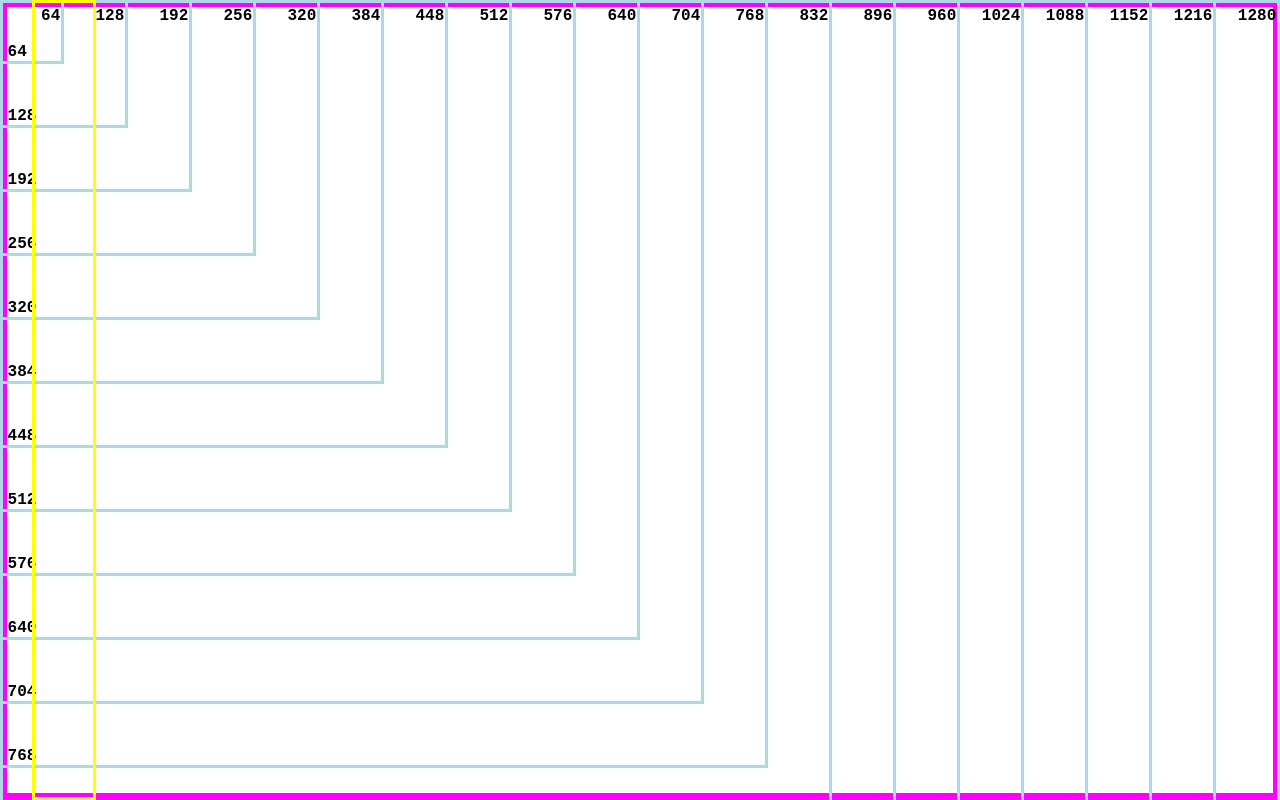
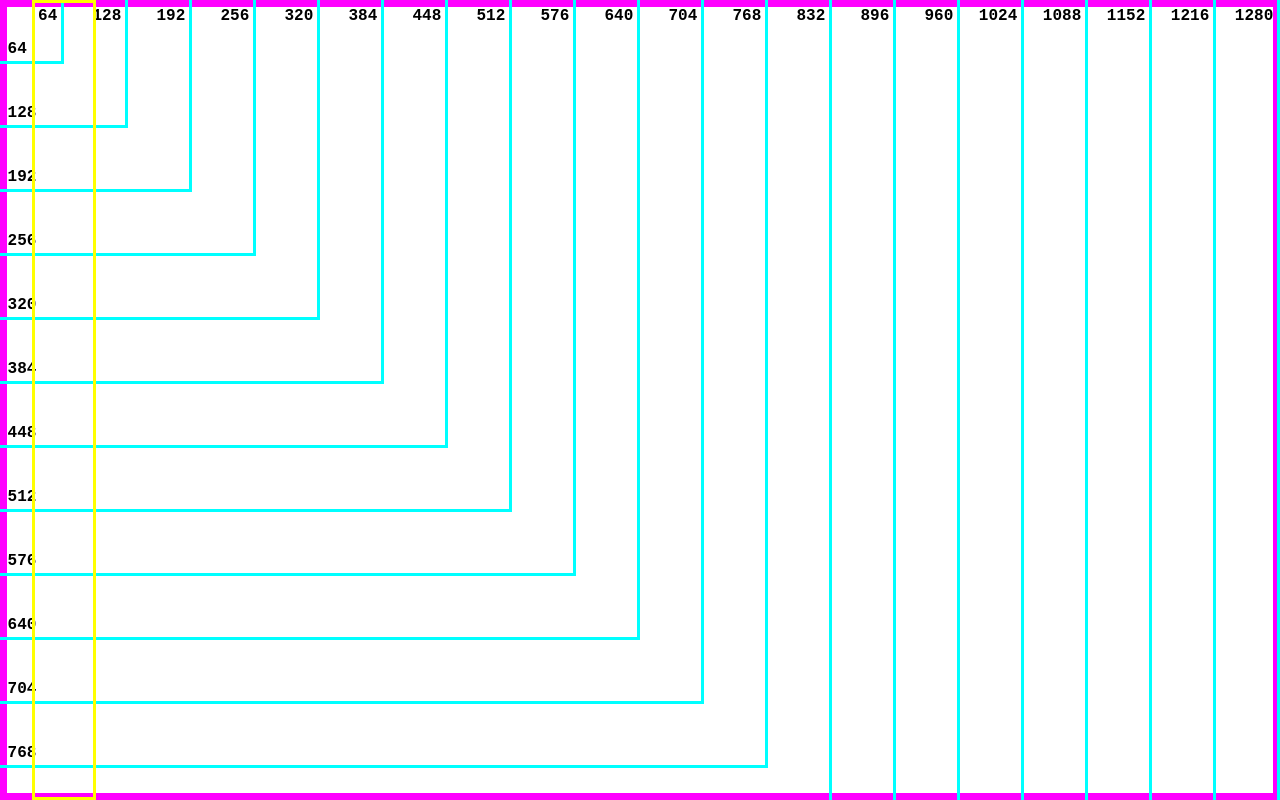
Before and after one commit to thgross/webgrid, a plain HTML site: page index.html in a window 1280 px wide. Drawn offline with Linux system fonts and the light colour scheme.

Commit message:
Verbesserungen

```diff
--- a/index.html
+++ b/index.html
@@ -9,9 +9,6 @@
 		}
 
 		@media (-webkit-min-device-pixel-ratio : 1), not all, (min-resolution : 1dppx), (min-resolution : 96dpi) {
-			.dppx:before {
-				content : "1";
-			}
 		}
 
 		html {
@@ -41,9 +38,15 @@
 		}
 
 		.box {
-			position       : absolute;
-			outline        : solid calc(var(--base-size) * 1) lightblue;
-			outline-offset : calc(var(--base-size) * -1);
+			position     : absolute;
+			border-style : solid;
+			border-width : 0 calc(var(--base-size) * 1) calc(var(--base-size) * 1) 0;
+			border-color : #00ffff;
+			box-sizing   : border-box;
+			/*outline        : solid calc(var(--base-size) * 1) #00ffff;*/
+			/*outline-offset : calc(var(--base-size) * -1);*/
+			/*margin-left    : calc(var(--base-size) * -1);*/
+			/*margin-top     : calc(var(--base-size) * -1);*/
 		}
 
 		.box:before {
@@ -61,7 +64,7 @@
 		}
 
 		.prozent100 {
-			outline        : solid calc(var(--base-size) * 1) yellow;
+			outline        : solid calc(var(--base-size) * 1) #ffff00;
 			outline-offset : calc(var(--base-size) * -1);
 			position       : absolute;
 			top            : 0;
@@ -86,7 +89,7 @@
 		const init = function () {
 
 
-			for (let i = 0; i < 50; i++) {
+			for (let i = 1; i < 50; i++) {
 				let node = document.createElement('div');
 				node.classList.add('box');
 				let child = container.appendChild(node);
```
